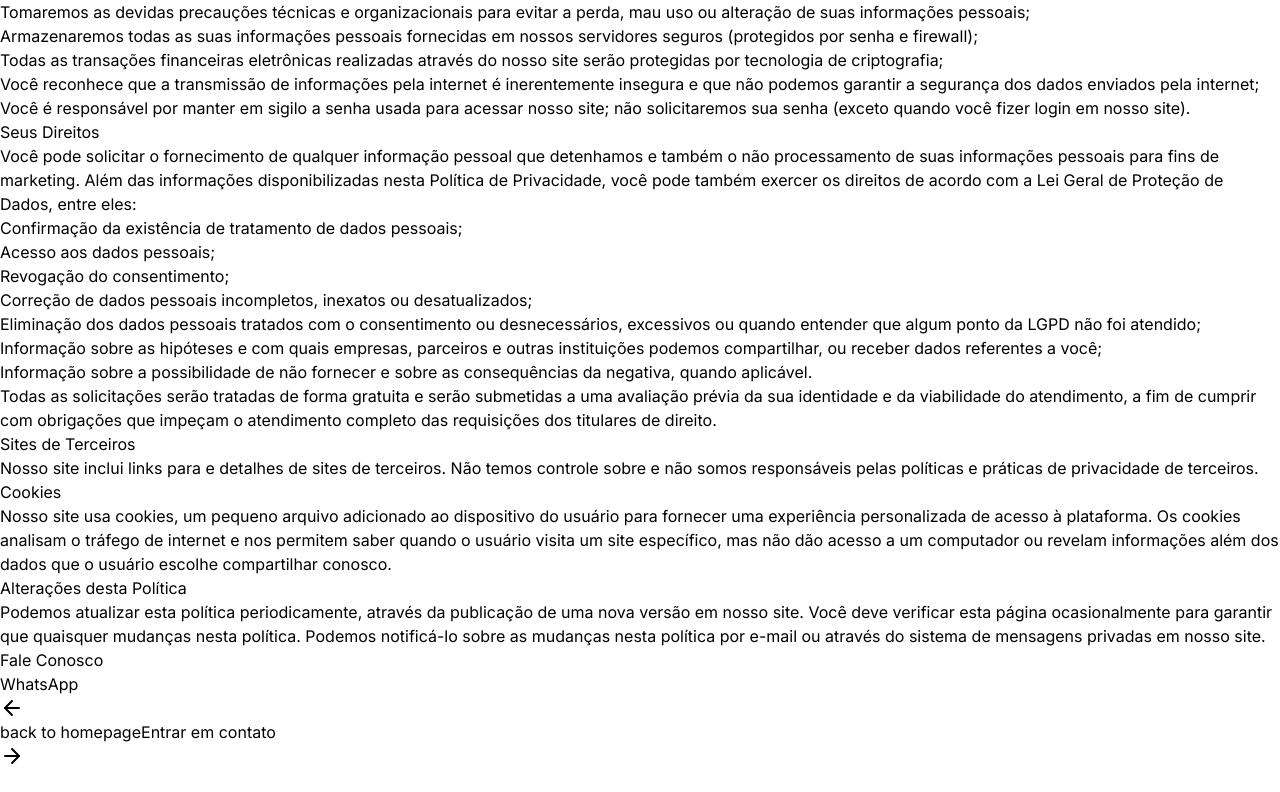
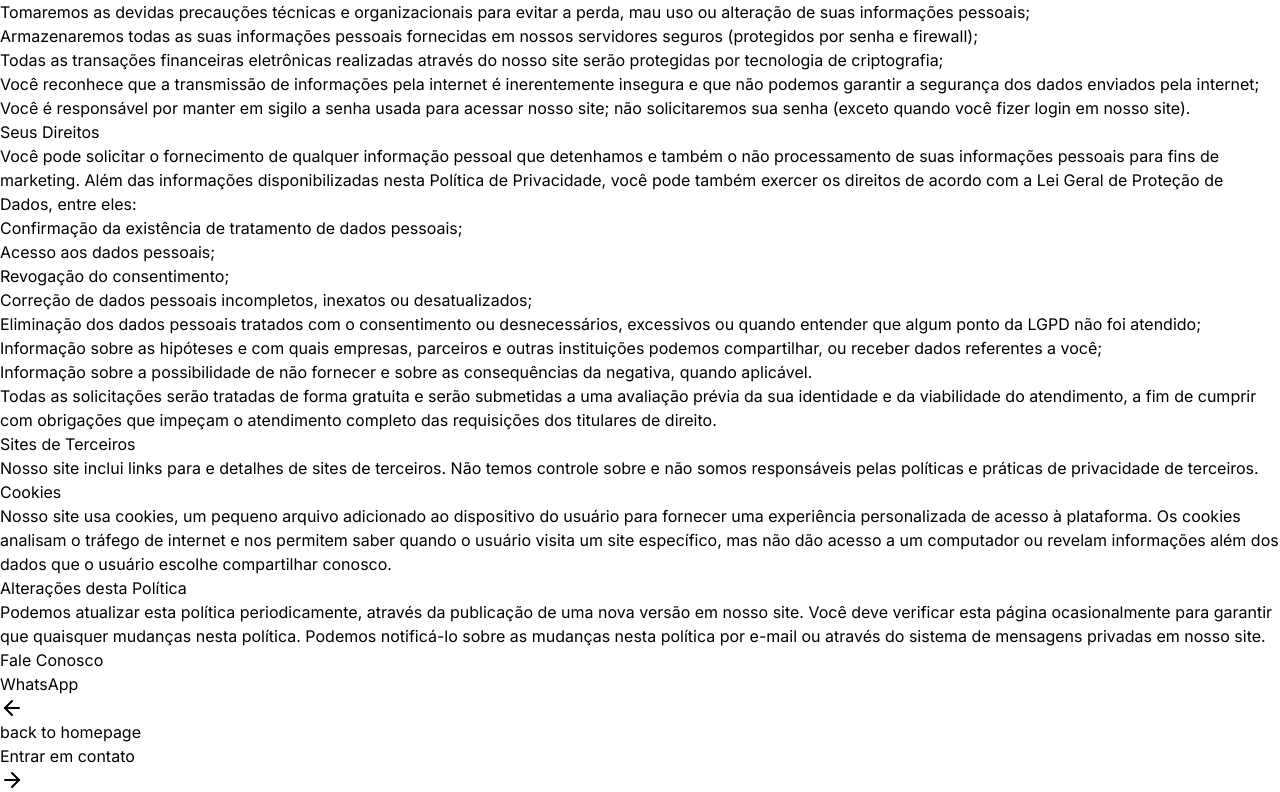
Before and after one commit to matheusvcouto/matheuscouto.com, a Next.js app: page /politica-de-privacidade in a window 1280 px wide. Shown: the part 1416-2208 px from the top of the page. Before the commit the page ends 2184 px from the top, so only its background shows below. Built offline with nearby package versions, Linux system fonts and the light colour scheme.

Commit message:
feat: add animations in simple buttons

```diff
--- a/src/app/(posts)/layout.tsx
+++ b/src/app/(posts)/layout.tsx
@@ -1,7 +1,9 @@
 import { Button } from "@/components/ui/button";
+import { SimpleButton } from "@/components/ui/SimpleButton";
+import { cn } from "@/lib/utils";
 import { ArrowLeft, ArrowRight } from "lucide-react";
 import Link from "next/link";
-
+// import { SimpleButton } from "./(components)/SimpleButton";
 export default function RootLayout({
   children,
 }: Readonly<{
@@ -12,19 +14,16 @@ export default function RootLayout({
       <div className="mx-auto w-full max-w-[800px] px-6 py-20 max-md:py-12">
         <div className="flex flex-col gap-8">
 
-          <div className="mx-auto w-full">
+          <div className="mx-auto w-full md:px-12">
             <div className="-mx-8 flex items-center gap-4">
-              <Button
-                asChild
-                size="lg"
-                variant="link"
-                className="text-zinc-400"
-              >
-                <Link href="/">
-                  <ArrowLeft className="mr-2 size-4" />
-                  back to homepage
-                </Link>
-              </Button>
+              <SimpleButton
+                text="back to homepage"
+                to="/"
+                icon={{
+                  Icon: ArrowLeft,
+                  position: 'left'
+                }}
+              />
             </div>
           </div>
 
@@ -42,31 +41,25 @@ export default function RootLayout({
             {children}
           </div>
 
-          <div className="mx-auto w-full">
+          <div className="mx-auto w-full md:px-12">
             <div className="-mx-8 flex items-center justify-between gap-4">
-              <Button
-                asChild
-                size="lg"
-                variant="link"
-                className="text-zinc-400"
-              >
-                <Link href="/">
-                  <ArrowLeft className="mr-2 size-4" />
-                  back to homepage
-                </Link>
-              </Button>
-
-              <Button
-                asChild
-                size="lg"
-                variant="link"
-                className="text-zinc-400 gap-2"
-              >
-                <Link href="https://wa.me/5598985720808?text=Ol%C3%A1%2C%20tenho%20interesse%20em%20um%20site.">
-                  Entrar em contato
-                  <ArrowRight className="size-4" />
-                </Link>
-              </Button>
+              <SimpleButton
+                text="back to homepage"
+                to="/"
+                icon={{
+                  Icon: ArrowLeft,
+                  position: 'left'
+                }}
+              />
+              <SimpleButton
+                text="Entrar em contato"
+                to='https://wa.me/5598985720808?text=Ol%C3%A1%2C%20tenho%20interesse%20em%20um%20site.'
+                icon={{
+                  Icon: ArrowRight,
+                  position: 'right'
+                }}
+                className="max-md:text-right"
+              />
             </div>
           </div>
         </div>
--- /dev/null
+++ b/src/components/ui/SimpleButton.tsx
@@ -0,0 +1,42 @@
+
+import { Button } from '@/components/ui/button';
+import { cn } from '@/lib/utils';
+import { ArrowLeft } from 'lucide-react';
+import Link from 'next/link';
+import React, { ComponentProps } from 'react';
+
+interface ButtonProps extends ComponentProps<'button'> {
+  to?: string
+  text: string
+  icon?: {
+    position: 'left' | 'right'
+    Icon: React.ComponentType<React.SVGProps<SVGSVGElement>>
+  }
+}
+
+const SimpleButton: React.FC<ButtonProps> = ({ to, text, icon, className, ...props }) => {
+  return (
+    <Button
+      asChild
+      size="lg"
+      variant="link"
+      className={
+        cn(className, "dark:text-zinc-400 text-zinc-400 transition-all duration-700 hover:text-white hover:no-underline group")
+      }
+      {...props}
+    >
+      <Link
+        href={to ?? '/'}
+      >
+        {icon && icon.position === 'left' && <icon.Icon className='mr-2 size-4' />}
+        <span className="relative">
+          {text}
+          <div className={cn('absolute w-0 h-0.5 bg-white transition-all delay-0 duration-700 group-hover:w-full rounded-full')} />
+        </span>
+        {icon && icon.position === 'right' && <icon.Icon className='ml-2 size-4' />}
+      </Link>
+    </Button>
+  )
+};
+
+export { SimpleButton };
--- a/src/components/ui/button.tsx
+++ b/src/components/ui/button.tsx
@@ -2,6 +2,7 @@ import { Slot } from '@radix-ui/react-slot'
 import * as React from 'react'
 import { twMerge } from 'tailwind-merge'
 import { tv, type VariantProps } from 'tailwind-variants'
+import { SimpleButton } from './SimpleButton'
 
 const buttonVariants = tv({
   base: 'inline-flex items-center justify-center rounded-md text-sm font-medium ring-offset-white transition-colors focus-visible:outline-none focus-visible:ring-2 focus-visible:ring-zinc-400 focus-visible:ring-offset-2 disabled:pointer-events-none disabled:opacity-50 dark:ring-offset-zinc-950 dark:focus-visible:ring-zinc-800',
```
Also changed, not shown: package.json (+10 -9 lines), src/components/animations/fadein.tsx (added, +29 -0 lines), 1 other file (tests, documents, lock files or other folders).
